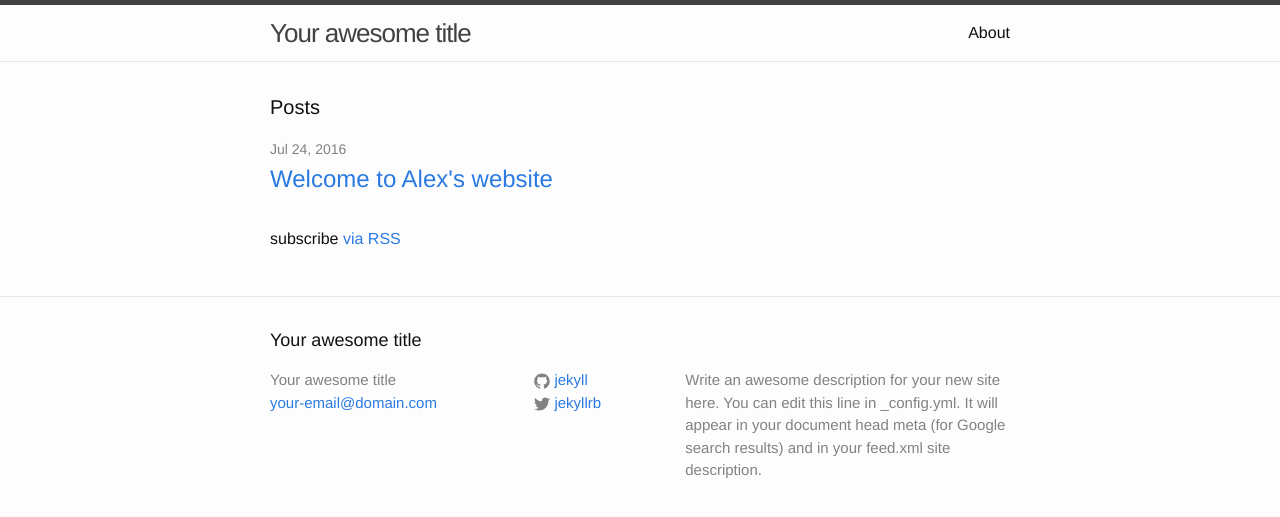
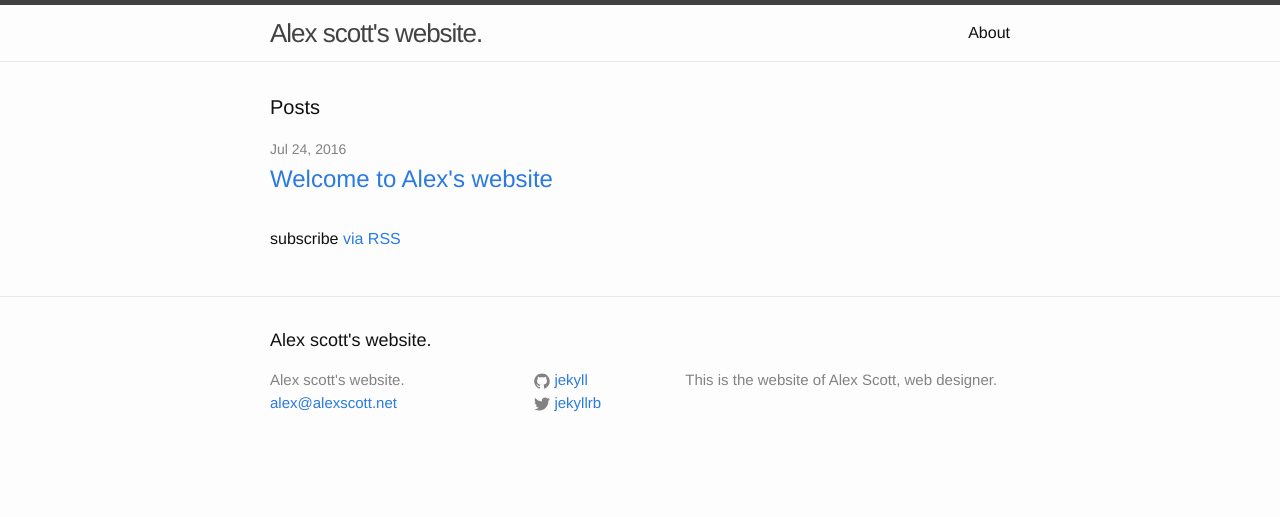
Before and after one commit to alexiscott/alexiscott.github.io, a Jekyll site: the page built from index.html, in a window 1280 px wide. Shown: the top 517 px of the page. Built offline with Jekyll 4.4.1, drawn with Linux system fonts in a browser that asks for light colours.

Commit message:
Edit the config template

```diff
--- a/_config.yml
+++ b/_config.yml
@@ -6,12 +6,10 @@
 # 'jekyll serve'. If you change this file, please restart the server process.
 
 # Site settings
-title: Your awesome title
-email: your-email@domain.com
+title: Alex scott's website.
+email: alex@alexscott.net
 description: > # this means to ignore newlines until "baseurl:"
-  Write an awesome description for your new site here. You can edit this
-  line in _config.yml. It will appear in your document head meta (for
-  Google search results) and in your feed.xml site description.
+  This is the website of Alex Scott, web designer.
 baseurl: "" # the subpath of your site, e.g. /blog
 url: "http://yourdomain.com" # the base hostname & protocol for your site
 twitter_username: jekyllrb
```
